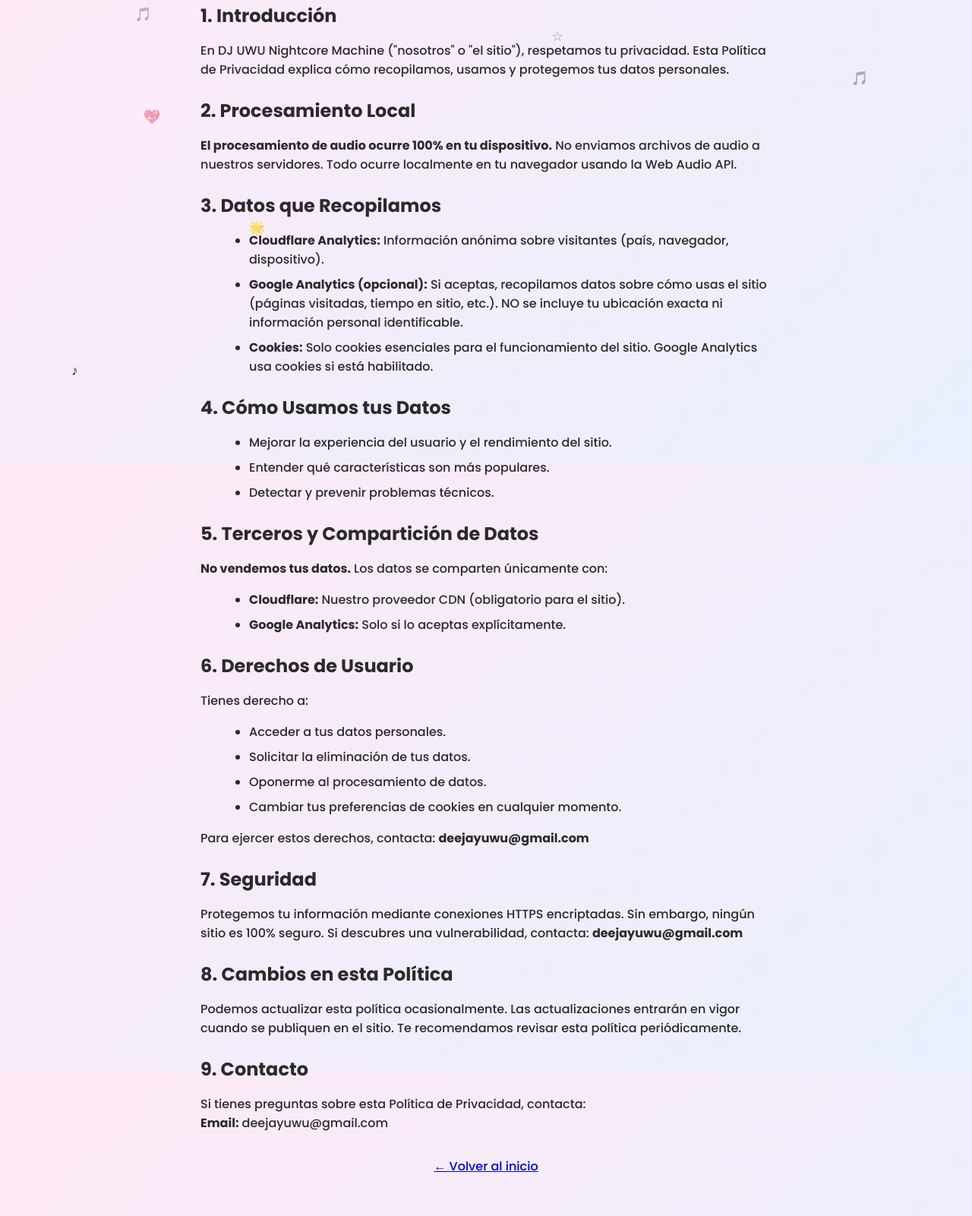
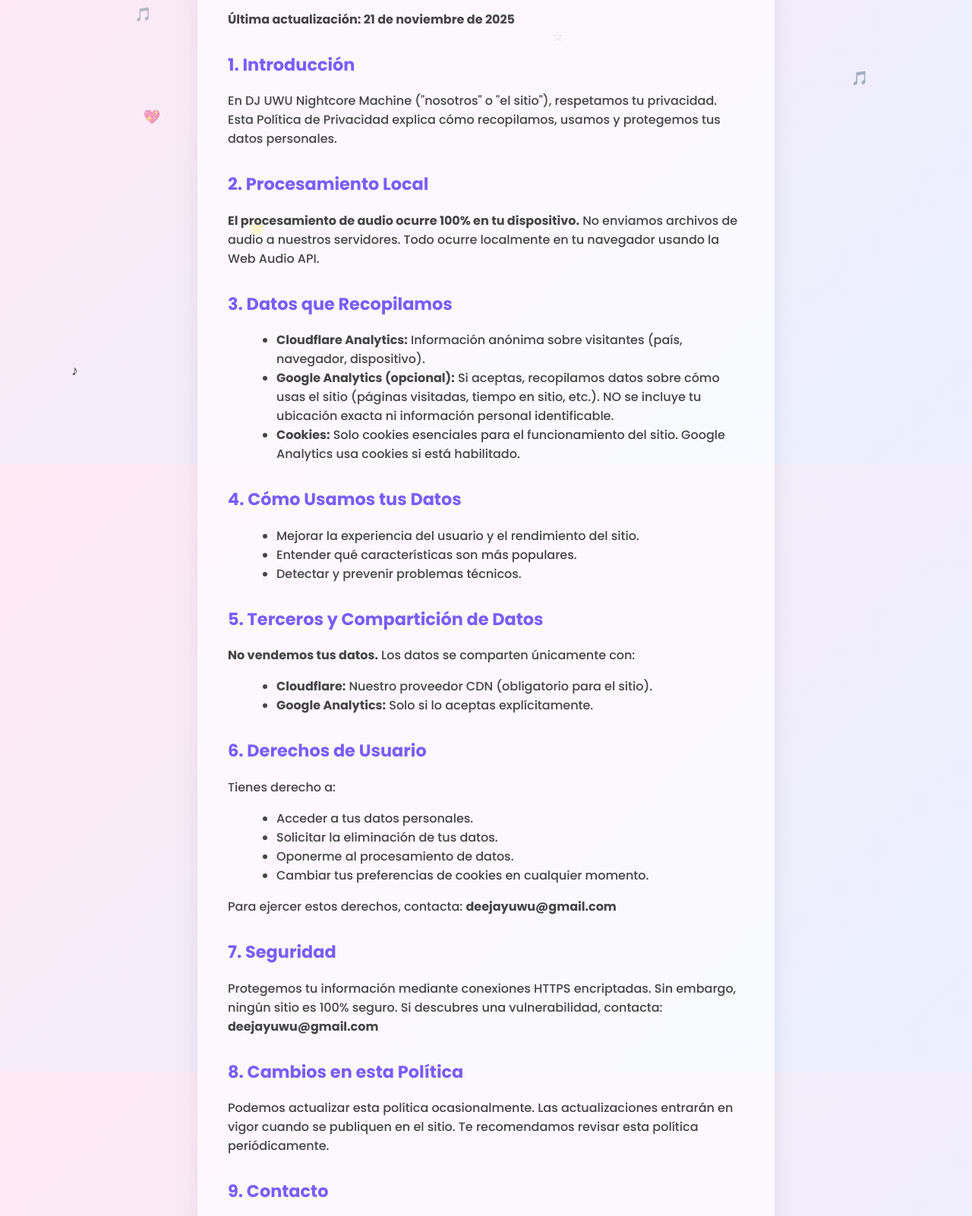
Before and after one commit to deejayuwu/nightcoremachine, a plain HTML site: page privacy.html in a window 1280 px wide. Shown: the part 189-1790 px from the top of the page at 76% size. Drawn offline with Linux system fonts and the light colour scheme; no server answers.

Commit message:
Enhance privacy and terms pages with improved styling and layout for better readability

```diff
--- a/privacy.html
+++ b/privacy.html
@@ -14,14 +14,6 @@
   <link rel="preconnect" href="https://fonts.gstatic.com" crossorigin="">
   <link href="https://fonts.googleapis.com/css2?family=Poppins:wght@500;700&display=swap" rel="stylesheet">
   <link rel="stylesheet" href="css/style.css">
-  <style>
-    .legal-page { max-width: 800px; margin: 2rem auto; padding: 0 1.5rem; }
-    .legal-page h1 { margin-top: 0; margin-bottom: 1rem; }
-    .legal-page h2 { margin-top: 1.5rem; margin-bottom: 0.5rem; }
-    .legal-page p { margin-bottom: 1rem; }
-    .legal-page ul { margin-left: 1.5rem; margin-bottom: 1rem; }
-    .legal-page li { margin-bottom: 0.5rem; }
-  </style>
 </head>
 <body>
   <div id="bg" aria-hidden="true"></div>
@@ -36,75 +28,77 @@
   </header>
 
   <main class="legal-page" role="main">
-    <h1>Política de Privacidad</h1>
-    <p><strong>Última actualización: 21 de noviembre de 2025</strong></p>
+    <section style="max-width:800px;margin:40px auto;padding:0 20px;">
+      <div style="background:rgba(255,255,255,0.65);border-radius:16px;padding:40px;box-shadow:0 10px 30px rgba(0,0,0,.08);">
+        <h1 style="color:#5b4dd6;margin-top:0;font-size:2rem;">Política de Privacidad</h1>
+        <p style="margin:12px 0;color:#444;"><strong>Última actualización: 21 de noviembre de 2025</strong></p>
 
-    <h2>1. Introducción</h2>
-    <p>
+        <h2 style="color:#7b5cff;margin-top:30px;font-size:1.4rem;">1. Introducción</h2>
+        <p style="margin:12px 0;color:#444;">
           En DJ UWU Nightcore Machine ("nosotros" o "el sitio"), respetamos tu privacidad. Esta Política de Privacidad
           explica cómo recopilamos, usamos y protegemos tus datos personales.
         </p>
 
-    <h2>2. Procesamiento Local</h2>
-    <p>
+        <h2 style="color:#7b5cff;margin-top:30px;font-size:1.4rem;">2. Procesamiento Local</h2>
+        <p style="margin:12px 0;color:#444;">
           <strong>El procesamiento de audio ocurre 100% en tu dispositivo.</strong> No enviamos archivos de audio a nuestros
           servidores. Todo ocurre localmente en tu navegador usando la Web Audio API.
         </p>
 
-    <h2>3. Datos que Recopilamos</h2>
-    <ul>
+        <h2 style="color:#7b5cff;margin-top:30px;font-size:1.4rem;">3. Datos que Recopilamos</h2>
+        <ul style="margin-left:1.5rem;margin-bottom:1rem;color:#444;">
           <li><strong>Cloudflare Analytics:</strong> Información anónima sobre visitantes (país, navegador, dispositivo).</li>
           <li><strong>Google Analytics (opcional):</strong> Si aceptas, recopilamos datos sobre cómo usas el sitio (páginas visitadas, tiempo en sitio, etc.). NO se incluye tu ubicación exacta ni información personal identificable.</li>
           <li><strong>Cookies:</strong> Solo cookies esenciales para el funcionamiento del sitio. Google Analytics usa cookies si está habilitado.</li>
         </ul>
 
-    <h2>4. Cómo Usamos tus Datos</h2>
-    <ul>
+        <h2 style="color:#7b5cff;margin-top:30px;font-size:1.4rem;">4. Cómo Usamos tus Datos</h2>
+        <ul style="margin-left:1.5rem;margin-bottom:1rem;color:#444;">
           <li>Mejorar la experiencia del usuario y el rendimiento del sitio.</li>
           <li>Entender qué características son más populares.</li>
           <li>Detectar y prevenir problemas técnicos.</li>
         </ul>
 
-    <h2>5. Terceros y Compartición de Datos</h2>
-    <p>
+        <h2 style="color:#7b5cff;margin-top:30px;font-size:1.4rem;">5. Terceros y Compartición de Datos</h2>
+        <p style="margin:12px 0;color:#444;">
           <strong>No vendemos tus datos.</strong> Los datos se comparten únicamente con:
         </p>
-    <ul>
+        <ul style="margin-left:1.5rem;margin-bottom:1rem;color:#444;">
           <li><strong>Cloudflare:</strong> Nuestro proveedor CDN (obligatorio para el sitio).</li>
           <li><strong>Google Analytics:</strong> Solo si lo aceptas explícitamente.</li>
         </ul>
 
-    <h2>6. Derechos de Usuario</h2>
-    <p>Tienes derecho a:</p>
-    <ul>
+        <h2 style="color:#7b5cff;margin-top:30px;font-size:1.4rem;">6. Derechos de Usuario</h2>
+        <p style="margin:12px 0;color:#444;">Tienes derecho a:</p>
+        <ul style="margin-left:1.5rem;margin-bottom:1rem;color:#444;">
           <li>Acceder a tus datos personales.</li>
           <li>Solicitar la eliminación de tus datos.</li>
           <li>Oponerme al procesamiento de datos.</li>
           <li>Cambiar tus preferencias de cookies en cualquier momento.</li>
         </ul>
-    <p>Para ejercer estos derechos, contacta: <strong>deejayuwu@gmail.com</strong></p>
+        <p style="margin:12px 0;color:#444;">Para ejercer estos derechos, contacta: <strong>deejayuwu@gmail.com</strong></p>
 
-    <h2>7. Seguridad</h2>
-    <p>
-      Protegemos tu información mediante conexiones HTTPS encriptadas. Sin embargo, ningún sitio es 100% seguro.
-      Si descubres una vulnerabilidad, contacta: <strong>deejayuwu@gmail.com</strong>
+        <h2 style="color:#7b5cff;margin-top:30px;font-size:1.4rem;">7. Seguridad</h2>
+        <p style="margin:12px 0;color:#444;">
+          Protegemos tu información mediante conexiones HTTPS encriptadas. Sin embargo, ningún sitio es 100% seguro. Si descubres una vulnerabilidad, contacta: <strong>deejayuwu@gmail.com</strong>
         </p>
 
-    <h2>8. Cambios en esta Política</h2>
-    <p>
-      Podemos actualizar esta política ocasionalmente. Las actualizaciones entrarán en vigor cuando se publiquen en
-      el sitio. Te recomendamos revisar esta política periódicamente.
+        <h2 style="color:#7b5cff;margin-top:30px;font-size:1.4rem;">8. Cambios en esta Política</h2>
+        <p style="margin:12px 0;color:#444;">
+          Podemos actualizar esta política ocasionalmente. Las actualizaciones entrarán en vigor cuando se publiquen en el sitio. Te recomendamos revisar esta política periódicamente.
         </p>
 
-    <h2>9. Contacto</h2>
-    <p>
+        <h2 style="color:#7b5cff;margin-top:30px;font-size:1.4rem;">9. Contacto</h2>
+        <p style="margin:12px 0;color:#444;">
           Si tienes preguntas sobre esta Política de Privacidad, contacta:<br>
           <strong>Email:</strong> deejayuwu@gmail.com
         </p>
 
-    <p style="margin-top: 2rem; text-align: center;">
-      <a href="index.html">← Volver al inicio</a>
+        <p style="margin-top:2rem;text-align:center;">
+          <a href="index.html" style="color:#7b5cff;text-decoration:none;font-weight:600;">← Volver al inicio</a>
         </p>
+      </div>
+    </section>
   </main>
 
   <footer class="footer">
```
Also changed, not shown: terms.html (+32 -36 lines). Lines whose indentation alone changed are shown as unchanged.
